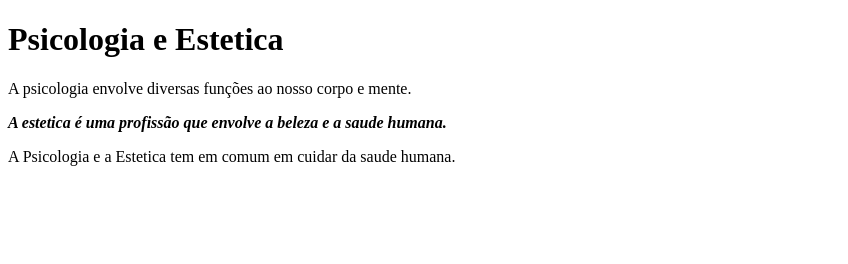
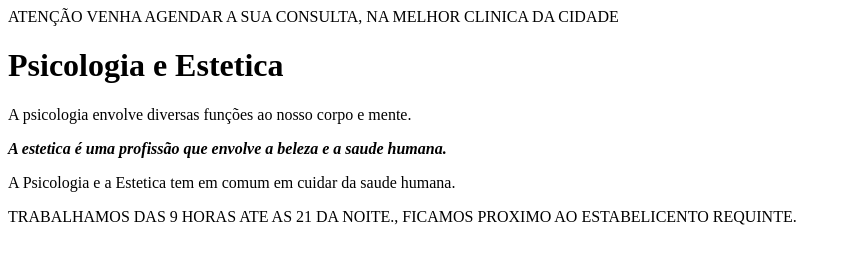
Before and after one commit to leticialinda1/barao1a_leticia-e-talita-, a plain HTML site: page index.html in a window 1280 px wide. Shown: the whole page, without its empty margins (0-848 px from the left). Drawn offline with Linux system fonts and the light colour scheme.

Commit message:
Update index.html

```diff
--- a/index.html
+++ b/index.html
@@ -5,9 +5,17 @@
         <title>Psicologia e Estetica</title>
     </head>
     <body>
+        <header>
+            ATENÇÃO VENHA AGENDAR A SUA CONSULTA, NA MELHOR CLINICA DA CIDADE
+        </header>
+        <main>
         <h1>Psicologia e Estetica</h1>
         <p> A psicologia envolve diversas funções ao nosso corpo e mente.</p>
         <p><em><strong>A estetica é uma profissão que envolve a beleza e a saude humana.</em></strong></p>
         <p> A Psicologia e a Estetica tem em comum em cuidar da saude humana.</p>
+        </main>
+            <footer>
+                TRABALHAMOS DAS 9 HORAS ATE AS 21 DA NOITE., FICAMOS PROXIMO AO ESTABELICENTO REQUINTE.
+                </footer>
    </body>
    </html>
```
